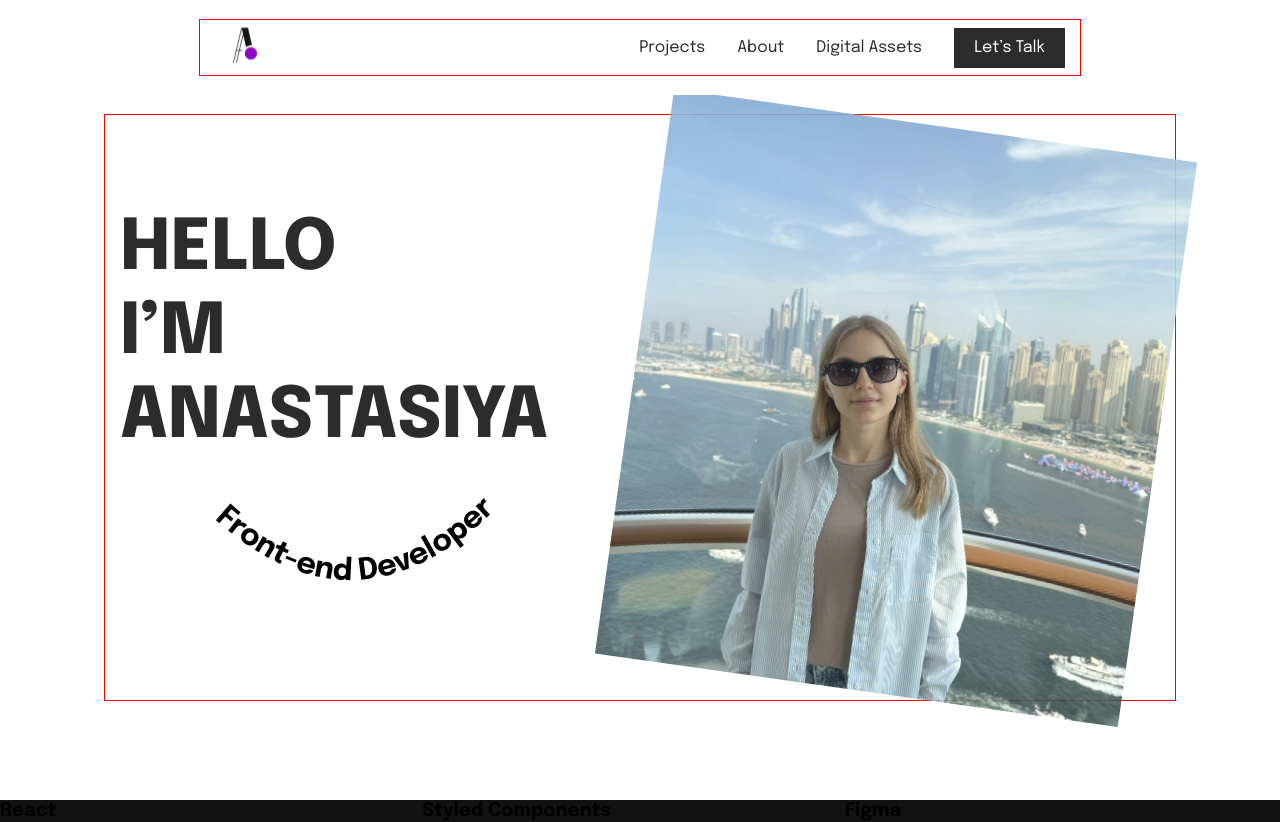
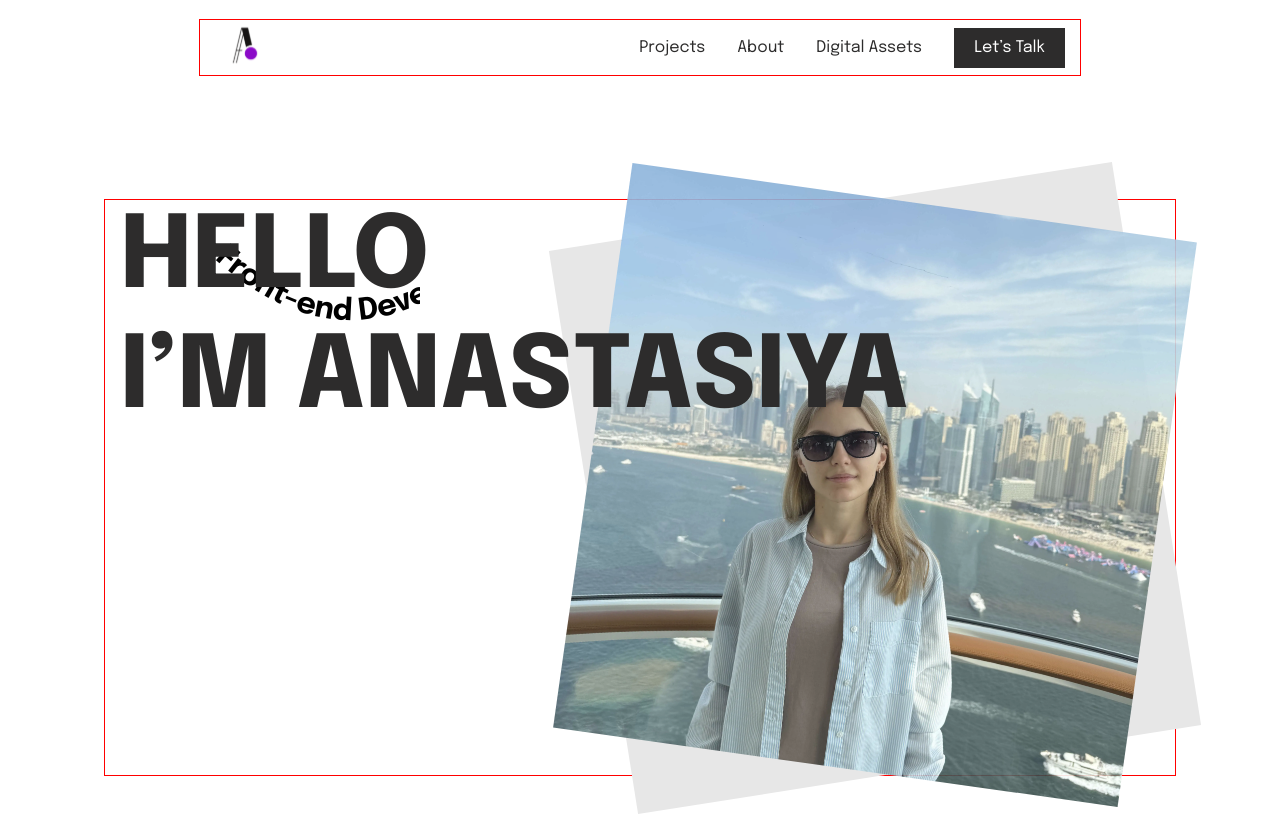
Before and after one commit to KamzeyevaAnastasiya/Portfolio, a React (Vite) app: page / in a window 1280 px wide. Shown: the top 822 px of the page. Built offline with nearby package versions, Linux system fonts and the light colour scheme.

Commit message:
Style img and h2

```diff
--- a/src/layout/sections/main/Main.tsx
+++ b/src/layout/sections/main/Main.tsx
@@ -9,12 +9,14 @@ export const Main = () => {
     return (
         <StyledMain>
             <Container>
-                <FlexWrapper align={"center"} justify={"space-around"}>
-                    <FlexWrapper direction={"column"} justify={"center"} align={"left"}>
+                <FlexWrapper align={"center"} justify={"space-between"}>
+                    <FlexWrapper direction={"column"} justify={"flex-start"} align={"left"}>
                         <SectionTitle>HELLO <br/> I’M ANASTASIYA</SectionTitle>
                         <MainTitle/>
                     </FlexWrapper>
-                    <Photo src={photo} alt="My photo" />
+                    <PhotoWrapper>
+                        <Photo src={photo} alt="My photo"/>
+                    </PhotoWrapper>
                 </FlexWrapper>
             </Container>
         </StyledMain>
@@ -24,7 +26,23 @@ export const Main = () => {
 const StyledMain = styled.section`
     min-height: 100vh;
     display: flex;
-    padding: 115px 105px 100px;
+    padding: 200px 105px 100px;
+`
+
+const PhotoWrapper = styled.div`
+    position: relative;
+
+    &::before {
+        content: "";
+        display: inline-block;
+        width: 570px;
+        height: 570px;
+        background: #e7e7e7;
+        transform: rotate(-9deg) translateY(-50%);
+        position: absolute;
+        top: 50%;
+        transform-origin: top;
+    }
 `
 
 const Photo = styled.img`
@@ -38,6 +56,8 @@ const Photo = styled.img`
 const SectionTitle = styled.h2`
     font-family: "Epilogue", sans-serif;
     font-weight: 800;
-    font-size: 70px;
+    font-size: 100px;
     color: ${Theme.colors.primaryFn};
+    position: absolute;
+    z-index: 1;
 `
```
